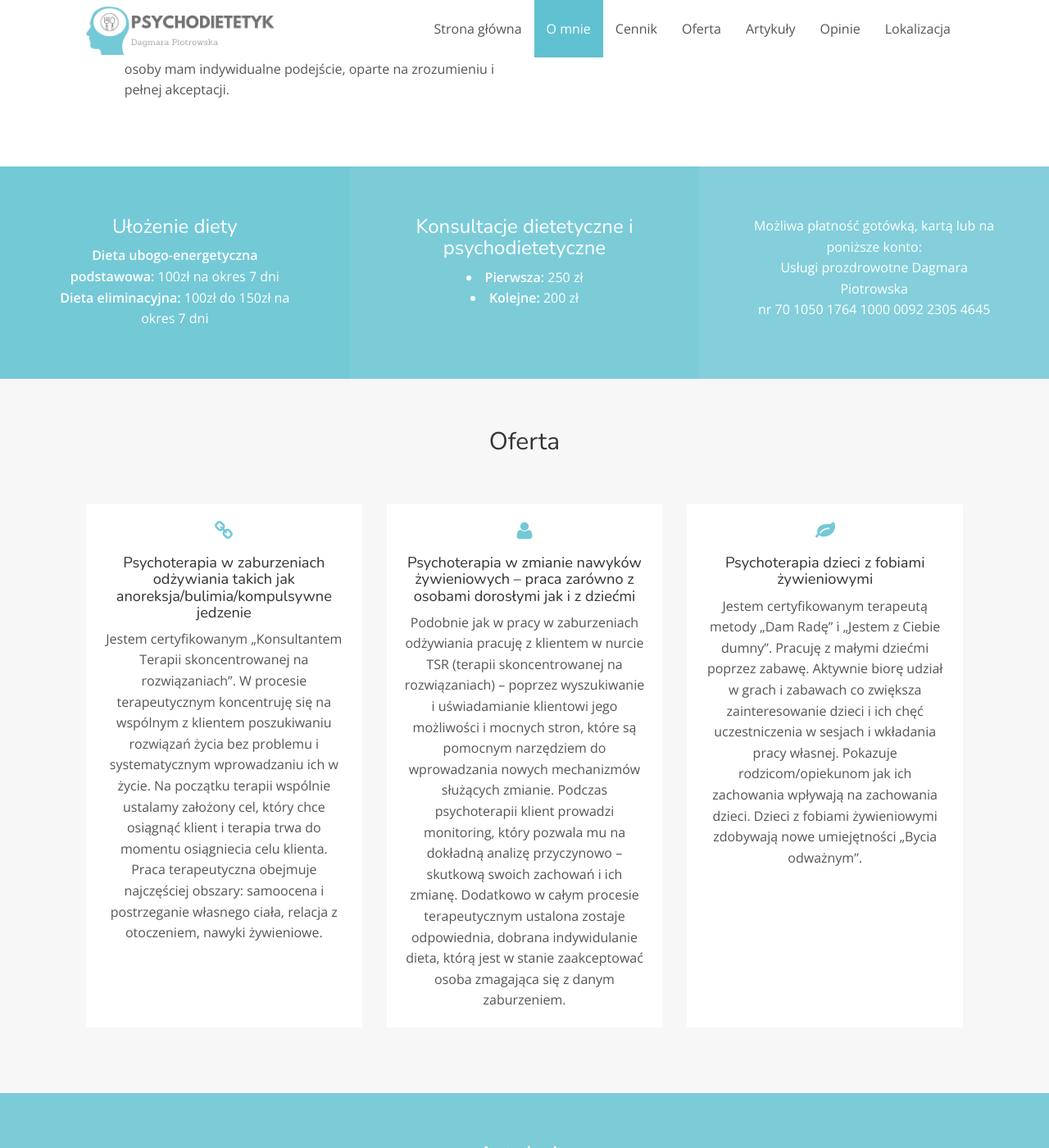
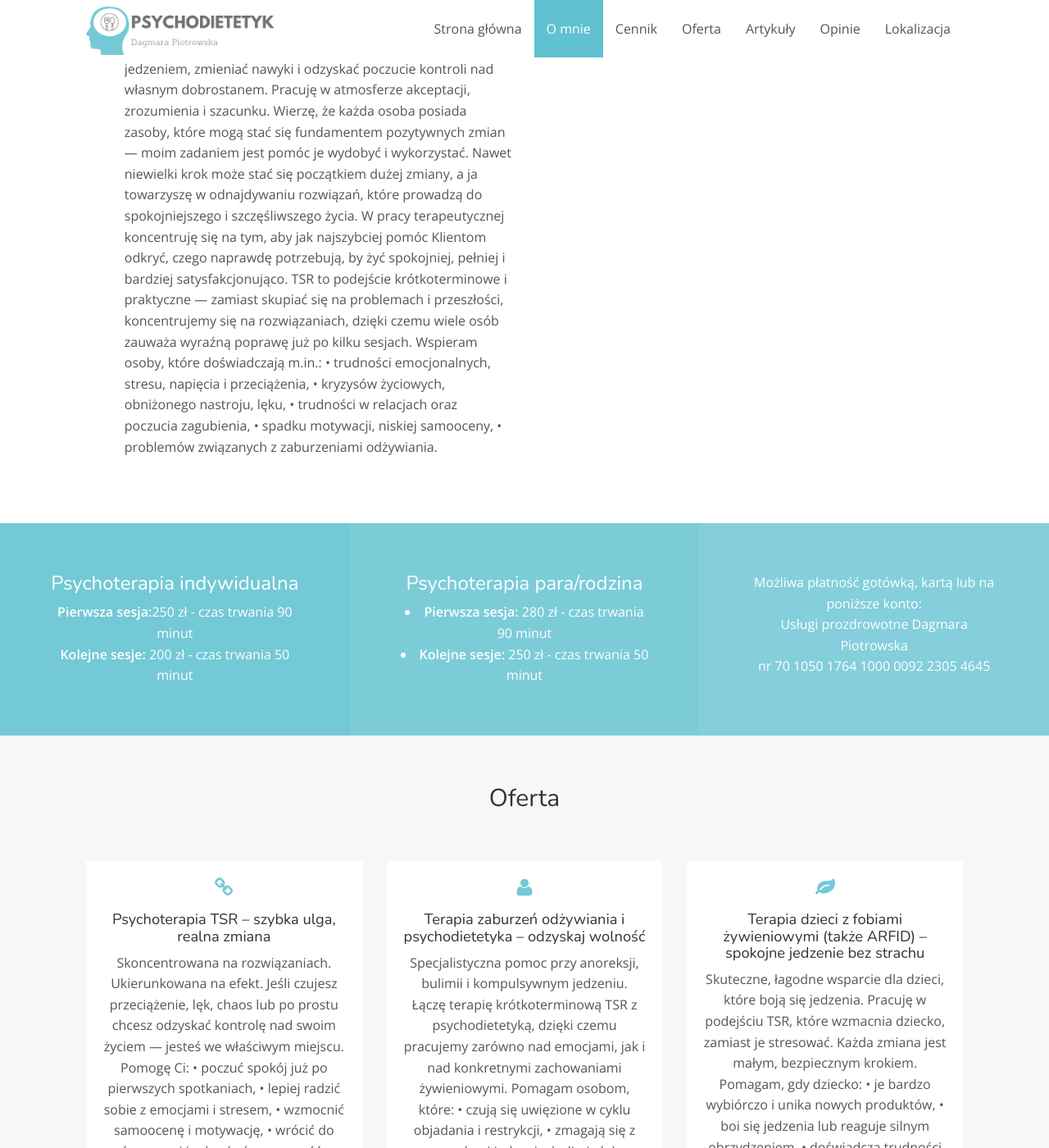
Before and after one commit to dagmarap/dagmarap.github.io, a Jekyll site: the page built from index.html, in a window 1280 px wide and 1400 px high, scrolled down 1484 px. Shown: the whole window at 82% size. Built offline with Jekyll 4.4.1, drawn with Linux system fonts in a browser that asks for light colours; nearby versions of some CDN libraries; some of the changed text lies outside the part shown.

Commit message:
Update index.html
zmiana na psychoterapie

```diff
--- a/index.html
+++ b/index.html
@@ -77,7 +77,7 @@ meta:
         <div class="row">
             <div class="col-sm-6">
                 <h3>Dagmara Piotrowska</h3>
-                <p>Dyplomowany psychodietetyk i psychoterapeuta</p>
+                <p>Dyplomowany psychoterapeuta i psychodietetyk </p>
 
                 <div class="media">
                     <div class="media-left">
@@ -87,9 +87,32 @@ meta:
                     </div>
                     <div class="media-body">
                         <p>
-                            Jestem psychodietetykiem, absolwentem studiów podyplomowych na kierunku „Psychodietetyka” na prestiżowym Uniwersytecie SWPS oraz certyfikowanym Konsultantem Terapii Skoncentrowanej na rozwiązaniach (certyfikat nr K/043 wydany przez Radę Merytoryczną CTSR). Pracuję z osobami, które zmagają się z zaburzeniami odżywiania takimi jak anoreksja, bulimia, kompulsywne jedzenie (postać bulimii bez przeczyszczania), jedzenie nocne. Pomagam też osobom, które chcą zmienić swoje dotychczasowe nawyki żywieniowe. Jestem zwolennikiem zasady, że mała zmiana jest początkiem dużej zmiany i lepiej jest wprowadzić małą zmianę na stałe, niż dużą zmianę na krótki okres np. restrykcyjna dieta, która zawsze przyniesie więcej złego niż dobrego. Pomagam również małym dzieciom w pokonaniu fobii żywieniowych jak i w zmianie nawyków żywieniowych, pracując poprzez zabawę. Ukończyłam szkolenie w zakresie metody pracy z dziećmi „Dam Radę” i „Jestem z Ciebie dumny”, otrzymując tytuł Praktyka metody Kids’ Skills.
-Bogate doświadczenie zawodowe oraz staranne kierunkowe wykształcenie w nurcie psychodietetyki jest gwarancją usług na najwyższym poziomie.
-Dzięki metodom opartym na terapii w nurcie TSR pomagam naprawić „relacje z jedzeniem”. Do każdej osoby mam indywidualne podejście, oparte na zrozumieniu i pełnej akceptacji.
+                            Psychoterapeutka TSR (w procesie certyfikacji) i dyplomowana psychodietetyczka
+Jestem psychoterapeutką pracującą w nurcie Terapii Skoncentrowanej na Rozwiązaniach (w procesie certyfikacji, spełniając
+wymogi określone w ustawie o ochronie zdrowia psychicznego -Dz.U. z 2022 r. poz. 2123) oraz dyplomowaną
+psychodietetyczką - absolwentką studiów podyplomowych na Uniwersytecie SWPS. Ukończyłam szkolenie
+psychoterapeutyczne w Podejściu Skoncentrowanym na Rozwiązaniach oraz posiadam certyfikat Konsultanta TSR (nr
+K/043). Dzięki połączeniu kompetencji psychoterapeutycznych i psychodietetycznych mogę całościowo wspierać osoby,
+które chcą wprowadzić trwałe zmiany w swoim życiu — zarówno emocjonalne, jak i związane z relacją z jedzeniem. Poza
+nauką TSR na poziomie zaawansowanym ukończyłam dodatkowe szkolenia terapeutyczne w nurcie TSR, są to m.in.:
+„Studium pracy z nastolatkiem”, „Praca z dziećmi metodą Kids skills”; „Uzależnienia chemiczne i behawioralne”, ”Praca z
+metaforą”, „Praca z klientem z objawami depresyjnymi”, „Praca terapeutyczna z parą”, „TSR w obszarze seksualności”,
+„Cierpienie psychiczne, depresja i zapobieganie samobójstwom”, „Zaburzenia obsesyjno- kompulsywne”
+Jako psychodietetyk pomagam również regulować relację z jedzeniem, zmieniać nawyki i odzyskać poczucie kontroli nad
+własnym dobrostanem. Pracuję w atmosferze akceptacji, zrozumienia i szacunku. Wierzę, że każda osoba posiada zasoby,
+które mogą stać się fundamentem pozytywnych zmian — moim zadaniem jest pomóc je wydobyć i wykorzystać. Nawet
+niewielki krok może stać się początkiem dużej zmiany, a ja towarzyszę w odnajdywaniu rozwiązań, które prowadzą do
+spokojniejszego i szczęśliwszego życia.
+W pracy terapeutycznej koncentruję się na tym, aby jak najszybciej pomóc Klientom odkryć, czego naprawdę potrzebują,
+by żyć spokojniej, pełniej i bardziej satysfakcjonująco. TSR to podejście krótkoterminowe i praktyczne — zamiast skupiać
+się na problemach i przeszłości, koncentrujemy się na rozwiązaniach, dzięki czemu wiele osób zauważa wyraźną poprawę
+już po kilku sesjach.
+Wspieram osoby, które doświadczają m.in.:
+• trudności emocjonalnych, stresu, napięcia i przeciążenia,
+• kryzysów życiowych, obniżonego nastroju, lęku,
+• trudności w relacjach oraz poczucia zagubienia,
+• spadku motywacji, niskiej samooceny,
+• problemów związanych z zaburzeniami odżywiania.
                         </p>
                     </div>
                 </div>
@@ -106,17 +129,17 @@ Dzięki metodom opartym na terapii w nurcie TSR pomagam naprawić „relacje z j
 <div id="cennik">
 <div class="three-shade-col">
      <div class="col-sm-4">
-        <h3>Ułożenie diety</h3>
+        <h3>Psychoterapia indywidualna</h3>
         <ul>
-            <li><strong>Dieta ubogo-energetyczna podstawowa: </strong>100zł na okres 7 dni</li>
-            <li><strong>Dieta eliminacyjna: </strong>100zł do 150zł na okres 7 dni</li>
+            <li><strong>Pierwsza sesja:</strong>250 zł - czas trwania 90 minut</li>
+            <li><strong>Kolejne sesje: </strong>200 zł - czas trwania 50 minut</li>
         </ul>
 
     </div>
     <div class="col-sm-4">
-        <h3>Konsultacje dietetyczne i psychodietetyczne</h3>
-        <li><strong>Pierwsza: </strong>250 zł</li>
-        <li><strong>Kolejne: </strong>200 zł</li>
+        <h3>Psychoterapia para/rodzina</h3>
+        <li><strong>Pierwsza sesja: </strong>280 zł - czas trwania 90 minut</li>
+        <li><strong>Kolejne sesje: </strong>250 zł - czas trwania 50 minut</li>
     </div>
     <div class="col-sm-4">
         Możliwa płatność gotówką, kartą lub na poniższe konto:</br>
@@ -138,9 +161,20 @@ Dzięki metodom opartym na terapii w nurcie TSR pomagam naprawić „relacje z j
                         <div class="icon-box">
                             <svg class="icon icon-chain"><use xlink:href="#icon-chain"></use></svg>
 
-                            <h4>Psychoterapia w zaburzeniach odżywiania takich jak anoreksja/bulimia/kompulsywne jedzenie</h4>
+                            <h4>Psychoterapia TSR – szybka ulga, realna zmiana</h4>
 
-                            <p>Jestem certyfikowanym „Konsultantem Terapii skoncentrowanej na rozwiązaniach”. W procesie terapeutycznym koncentruję się na wspólnym z klientem poszukiwaniu rozwiązań życia bez problemu i systematycznym wprowadzaniu ich w życie. Na początku terapii wspólnie ustalamy założony cel, który chce osiągnąć klient i terapia trwa do momentu osiągniecia celu klienta.  Praca terapeutyczna obejmuje najczęściej obszary: samoocena i postrzeganie własnego ciała, relacja z otoczeniem, nawyki żywieniowe.</p>
+                            <p>Skoncentrowana na rozwiązaniach. Ukierunkowana na efekt.
+Jeśli czujesz przeciążenie, lęk, chaos lub po prostu chcesz odzyskać kontrolę nad swoim życiem — jesteś we właściwym
+miejscu.
+                            Pomogę Ci:
+• poczuć spokój już po pierwszych spotkaniach,
+• lepiej radzić sobie z emocjami i stresem,
+• wzmocnić samoocenę i motywację,
+• wrócić do równowagi i odzyskać sprawczość,
+• zbudować życie, w którym to Ty decydujesz.
+
+Terapia TSR to podejście, które naprawdę odciąża — bez analizowania każdego szczegółu z przeszłości. Skupiamy się na
+tym, co działa i jak możesz to wykorzystać już teraz.</p>
 
                         </div>
                     </div>
@@ -149,9 +183,21 @@ Dzięki metodom opartym na terapii w nurcie TSR pomagam naprawić „relacje z j
                         <div class="icon-box">
                             <svg class="icon icon-user"><use xlink:href="#icon-user"></use></svg>
 
-                            <h4>Psychoterapia w zmianie nawyków żywieniowych – praca zarówno z osobami dorosłymi jak i z dziećmi</h4>
+                            <h4>Terapia zaburzeń odżywiania i psychodietetyka – odzyskaj wolność</h4>
 
-                            <p>Podobnie jak w pracy w zaburzeniach odżywiania pracuję z klientem w nurcie TSR (terapii skoncentrowanej na rozwiązaniach) – poprzez wyszukiwanie i uświadamianie klientowi jego możliwości i mocnych stron, które są pomocnym narzędziem do wprowadzania nowych mechanizmów służących zmianie. Podczas psychoterapii klient prowadzi monitoring, który pozwala mu na dokładną analizę przyczynowo – skutkową swoich zachowań i ich zmianę. Dodatkowo w całym procesie terapeutycznym ustalona zostaje odpowiednia, dobrana indywidulanie dieta, którą jest w stanie zaakceptować osoba zmagająca się z danym zaburzeniem.</p>
+                            <p>Specjalistyczna pomoc przy anoreksji, bulimii i kompulsywnym jedzeniu.
+Łączę terapię krótkoterminową TSR z psychodietetyką, dzięki czemu pracujemy zarówno nad emocjami, jak i nad
+konkretnymi zachowaniami żywieniowymi.
+
+Pomagam osobom, które:
+• czują się uwięzione w cyklu objadania i restrykcji,
+• zmagają się z napadami jedzenia, bulimią lub anoreksją,
+
+• mają niską samoocenę i silną kontrolę jedzenia,
+• chcą odzyskać zdrową relację z ciałem i jedzeniem.
+
+Jeśli czujesz, że jedzenie zaczęło rządzić Twoim życiem — możesz to zmienić. Ze wsparciem, bez presji, w tempie, które
+chroni Twoje zasoby.</p>
 
                         </div>
                     </div>
@@ -160,9 +206,19 @@ Dzięki metodom opartym na terapii w nurcie TSR pomagam naprawić „relacje z j
                         <div class="icon-box">
                             <svg class="icon icon-leaf"><use xlink:href="#icon-leaf"></use></svg>
 
-                            <h4>Psychoterapia dzieci z fobiami żywieniowymi</h4>
+                            <h4>Terapia dzieci z fobiami żywieniowymi (także ARFID) – spokojne jedzenie bez strachu</h4>
 
-                            <p>Jestem certyfikowanym terapeutą  metody „Dam Radę” i „Jestem z Ciebie dumny”. Pracuję z małymi dziećmi poprzez zabawę. Aktywnie biorę udział w grach i zabawach co zwiększa zainteresowanie dzieci i ich chęć uczestniczenia w sesjach i wkładania pracy własnej.  Pokazuje rodzicom/opiekunom jak ich zachowania wpływają na zachowania dzieci. Dzieci z fobiami żywieniowymi zdobywają nowe umiejętności „Bycia odważnym”.</p>
+                            <p>Skuteczne, łagodne wsparcie dla dzieci, które boją się jedzenia.
+Pracuję w podejściu TSR, które wzmacnia dziecko, zamiast je stresować. Każda zmiana jest małym, bezpiecznym krokiem.
+
+Pomagam, gdy dziecko:
+• je bardzo wybiórczo i unika nowych produktów,
+• boi się jedzenia lub reaguje silnym obrzydzeniem,
+• doświadcza trudności sensorycznych,
+• nie je poza domem lub odmawia posiłków w szkole,
+• ma diagnozę lub podejrzenie ARFID.
+
+Wspieram także rodziców — tak, aby zmiana była trwała i przyniosła ulgę całej rodzinie.</p>
 
                         </div>
                     </div>
```
Also changed, not shown: other parts of index.html (+2 -2 lines).
